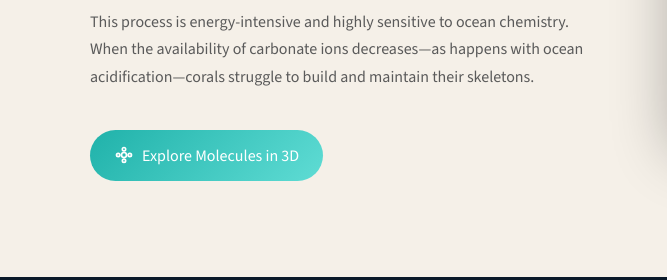
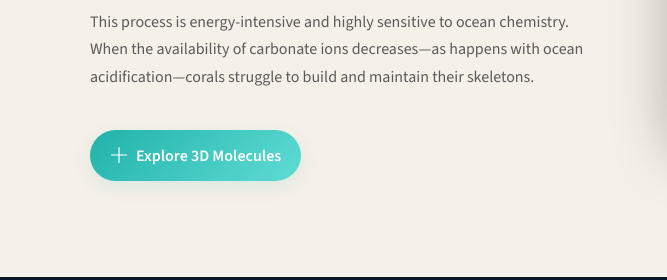
Before and after one commit to nullPtrErikaS/h-chem, a plain HTML site: page structure.html in a window 1280 px wide. Shown: the part 880-1160 px from the top of the page, 0-667 px from the left. Drawn offline with nearby package versions, Linux system fonts and the light colour scheme.

Commit message:
fixed 3d molecules

```diff
--- a/structure.html
+++ b/structure.html
@@ -48,9 +48,11 @@
                     <p>The calcium carbonate molecule (CaCO₃) is the primary component and basic "building block" of all coral skeletons. It's the same compound found in seashells, limestone, and chalk.</p>
                     <p>The molecule consists of a calcium atom bonded to a carbonate group—one carbon atom surrounded by three oxygen atoms. Coral polyps extract calcium and carbonate ions from seawater to build their intricate structures through a process called calcification.</p>
                     <p>This process is energy-intensive and highly sensitive to ocean chemistry. When the availability of carbonate ions decreases—as happens with ocean acidification—corals struggle to build and maintain their skeletons.</p>
-                    <a href="molecules.html" class="molecule-btn" style="display: inline-flex; align-items: center; gap: 0.5rem; margin-top: 1.5rem; background: linear-gradient(135deg, #20b2aa, #5fdcd4); color: white; padding: 0.75rem 1.5rem; border-radius: 30px; text-decoration: none; font-weight: 500; transition: all 0.3s ease;">
-                        <svg width="20" height="20" viewBox="0 0 24 24" fill="none" stroke="currentColor" stroke-width="2"><circle cx="12" cy="12" r="3"/><circle cx="12" cy="5" r="2"/><circle cx="19" cy="12" r="2"/><circle cx="12" cy="19" r="2"/><circle cx="5" cy="12" r="2"/><line x1="12" y1="8" x2="12" y2="9"/><line x1="12" y1="15" x2="12" y2="16"/><line x1="15" y1="12" x2="16" y2="12"/><line x1="8" y1="12" x2="9" y2="12"/></svg>
-                        Explore Molecules in 3D
+                    <a href="molecules.html" class="molecule-cta">
+                        <svg width="18" height="18" viewBox="0 0 24 24" fill="none" style="flex: none;" xmlns="http://www.w3.org/2000/svg">
+                            <path d="M12 2v20M2 12h20" stroke="white" stroke-width="1.6" stroke-linecap="round" stroke-linejoin="round"/>
+                        </svg>
+                        Explore 3D Molecules
                     </a>
                 </div>
                 <div class="content-image">
```
Also changed, not shown: carbon-dioxide.html (+5 -9 lines), index.html (+8 -0 lines).
